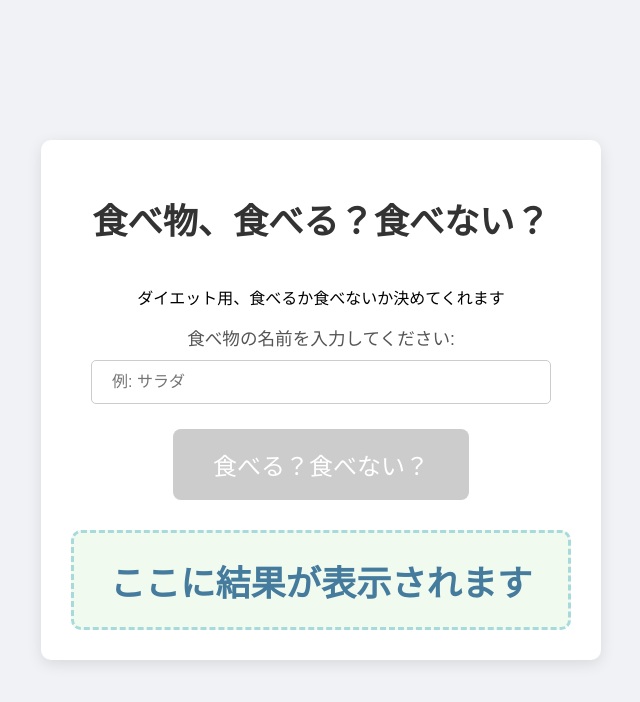
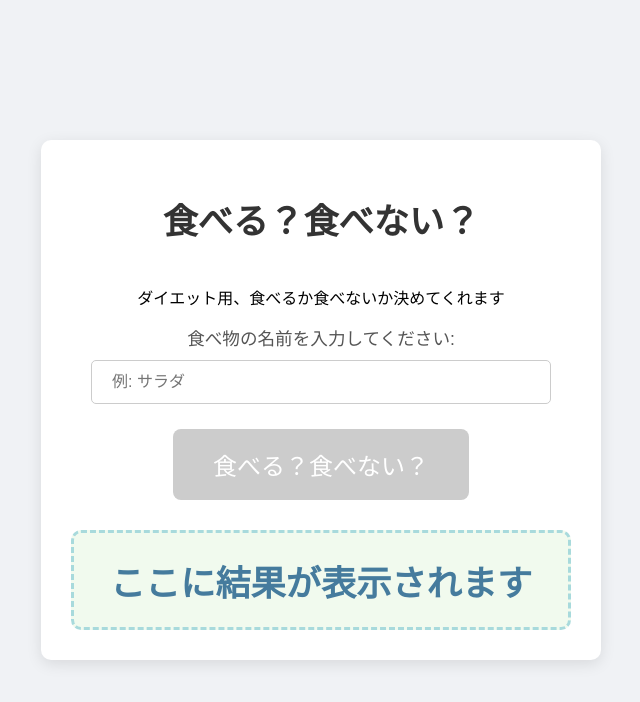
Before and after one commit to YuiHaya/eat-or-don-t-eat, a plain HTML site: page index.html in a window 1280 px wide. Shown: the whole page, without its empty margins (319-959 px from the left). Drawn offline with Linux system fonts and the light colour scheme.

Commit message:
Update index.html

```diff
--- a/index.html
+++ b/index.html
@@ -3,12 +3,12 @@
 <head>
     <meta charset="UTF-8">
     <meta name="viewport" content="width=device-width, initial-scale=1.0">
-    <title>食べ物、食べる？食べない？</title>
+    <title>食べる？食べない？</title>
     <link rel="stylesheet" href="style.css">
 </head>
 <body>
     <div class="container">
-        <h1>食べ物、食べる？食べない？</h1>
+        <h1>食べる？食べない？</h1>
         <p class="description">ダイエット用、食べるか食べないか決めてくれます</p>
 
         <div class="input-section">
```
